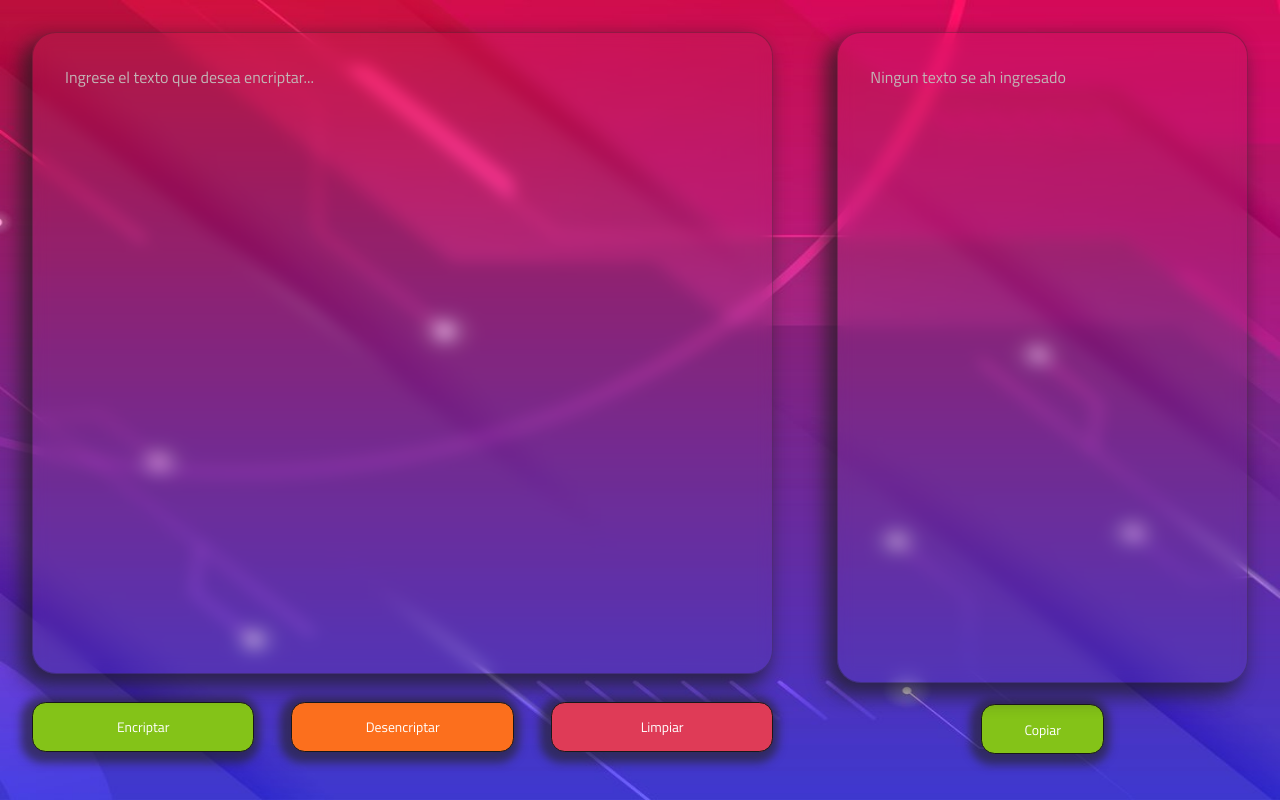
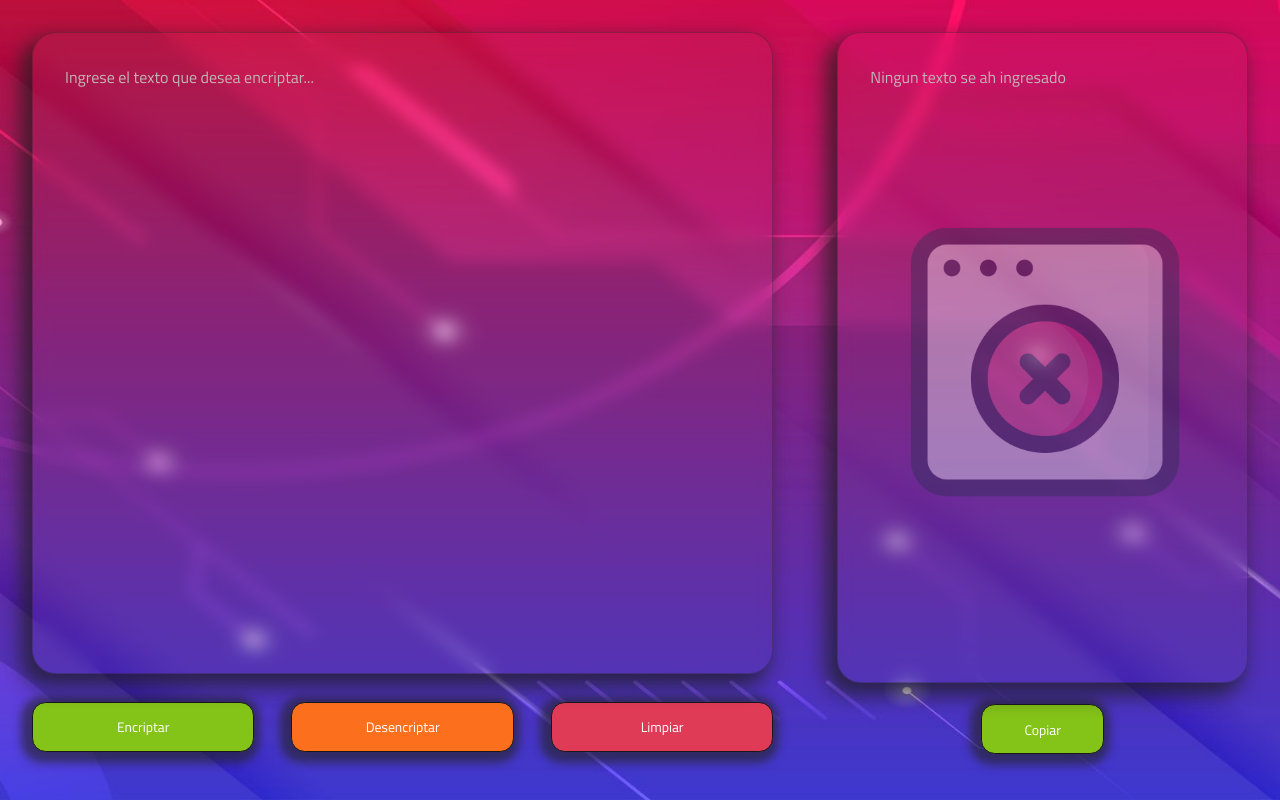
Before and after one commit to MajorNuke27/encriptador, a plain HTML site: page index.html in a window 1280 px wide. Drawn offline with Linux system fonts and the light colour scheme; some packages are replaced by stand-ins of ours; a script that the page names is missing.

Commit message:
implementacion de imagen de texto no ingresado en el textAreaOutput

```diff
--- a/css/styles.css
+++ b/css/styles.css
@@ -1,3 +1,7 @@
+:root {
+    --url: url('../images/pagina-no-encontrada.png');
+}
+
 body {
     font-family: 'Titillium Web', sans-serif;
     background-image: url('../images/main.jpg');
@@ -95,6 +99,22 @@ button:active {
     flex: 1 .5 20em;
     flex-direction: column;
     justify-content: space-between;
+    z-index: 2;
+    position: relative;
+}
+
+#box::after {
+    content: '';
+    position: absolute;
+    top: 20%; left: 10%;
+    width: 81%;
+    height: 50%;
+    z-index: 1;
+    background-image: var(--url);
+    background-position: center;
+    background-repeat: no-repeat;
+    background-size: contain;
+    filter: opacity(.4);
 }
 
 .box-salida button {
--- a/index.html
+++ b/index.html
@@ -38,7 +38,7 @@
 
             </section>
 
-            <section class="box-salida">
+            <section class="box-salida" id="box">
 
                 <textarea id="textArea" cols="30" rows="10" placeholder="Ningun texto se ah ingresado" readonly></textarea>
 
--- a/js/encrypter.js
+++ b/js/encrypter.js
@@ -49,6 +49,7 @@ function encriptar()
 
         textAreaOutput.value = texto;//Actualiza el text area con el texto encriptado
         textAreaInput.value = "";//Limpia el text area (input)
+        document.documentElement.style.setProperty('--url', 'none');//Elimina la imagen de fondo en el textAreaOutput
 
         return;
     }
@@ -75,12 +76,14 @@ function desencriptar()
 
         textAreaOutput.value = texto;//Actualiza el text area con el texto desencriptado
         textAreaInput.value = "";//Limpia el text field
+        document.documentElement.style.setProperty('--url', 'none');//Elimina la imagen de fondo en el textAreaOutput
     }
 }
 
 function limpiar() {
     textAreaInput.value = "";
     textAreaOutput.value = "";
+    document.documentElement.style.setProperty('--url', 'url(\'../images/pagina-no-encontrada.png\')');//Establece la imagen de fondo en el textAreaOutput
 }
 
 function copiar() {
```
Also changed, not shown: images/pagina-no-encontrada.png (added).
